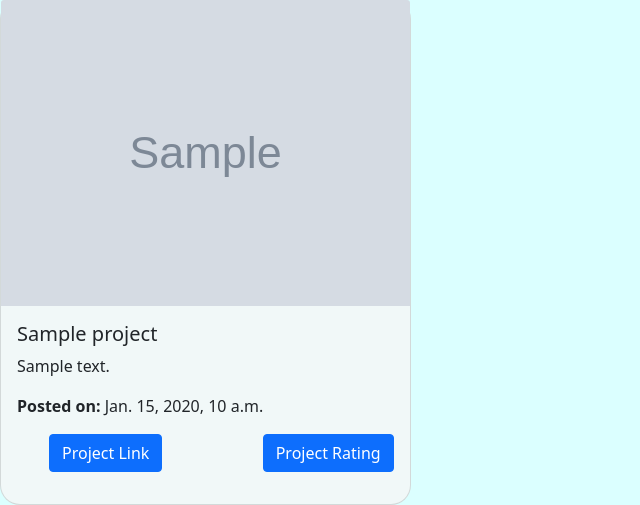
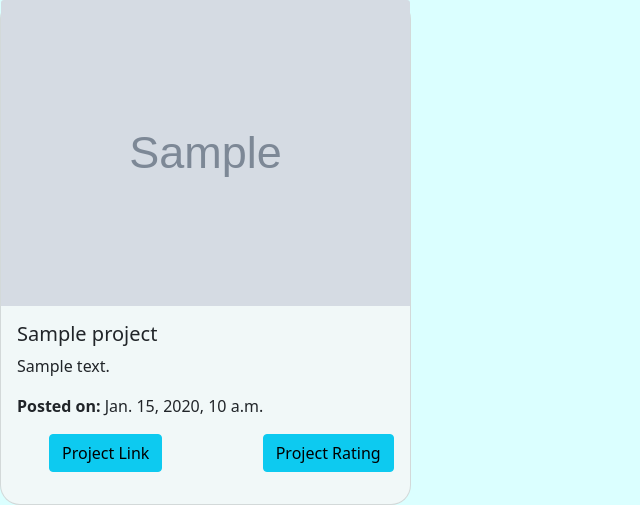
Before and after one commit to vionaosiako/Awward, a Django app: template review/templates/index.html in a window 1280 px wide. Shown: the part 1243-1748 px from the top of the page, without its empty margins (0-640 px from the left). Run offline with Django 3.2, Linux system fonts and the light colour scheme; the template is opened without the code that fills it: most values are stand-ins (such as "Sample title", 1, 10 or a date in 2020); grey boxes marked "Sample" are stand-in pictures.

Commit message:
Add project restful api

```diff
--- a/review/templates/index.html
+++ b/review/templates/index.html
@@ -30,8 +30,8 @@
                     <p class="card-text"><b>Posted on: </b>{{project.date_posted}}</p>
                     <div class="styleList">
                         <ul class="btnProject">
-                            <li><a href="{{project.project_url}}" class="btn btn-primary">Project Link</a></li>
-                            <li><a href="#" class="btn btn-primary">Project Rating</a></li>
+                            <li><a href="{{project.project_url}}" class="btn btn-info">Project Link</a></li>
+                            <li><a href="#" class="btn btn-info">Project Rating</a></li>
                         </ul>
                     </div>
                 </div>
--- a/review/urls.py
+++ b/review/urls.py
@@ -12,6 +12,7 @@ urlpatterns = [
     path('profilePage/<int:user_id>', views.profilePage, name='profilePage'),
     path('profileUpdates', views.profileUpdates, name='profileUpdates'),
     path('profile', views.profile_list, name='profile'),
+    path('project', views.project_list, name='project'),
 
 
 ]
```
Also changed, not shown: review/serializers.py (+6 -1 lines), review/views.py (+15 -2 lines), review/templates/addProject.html (added).
